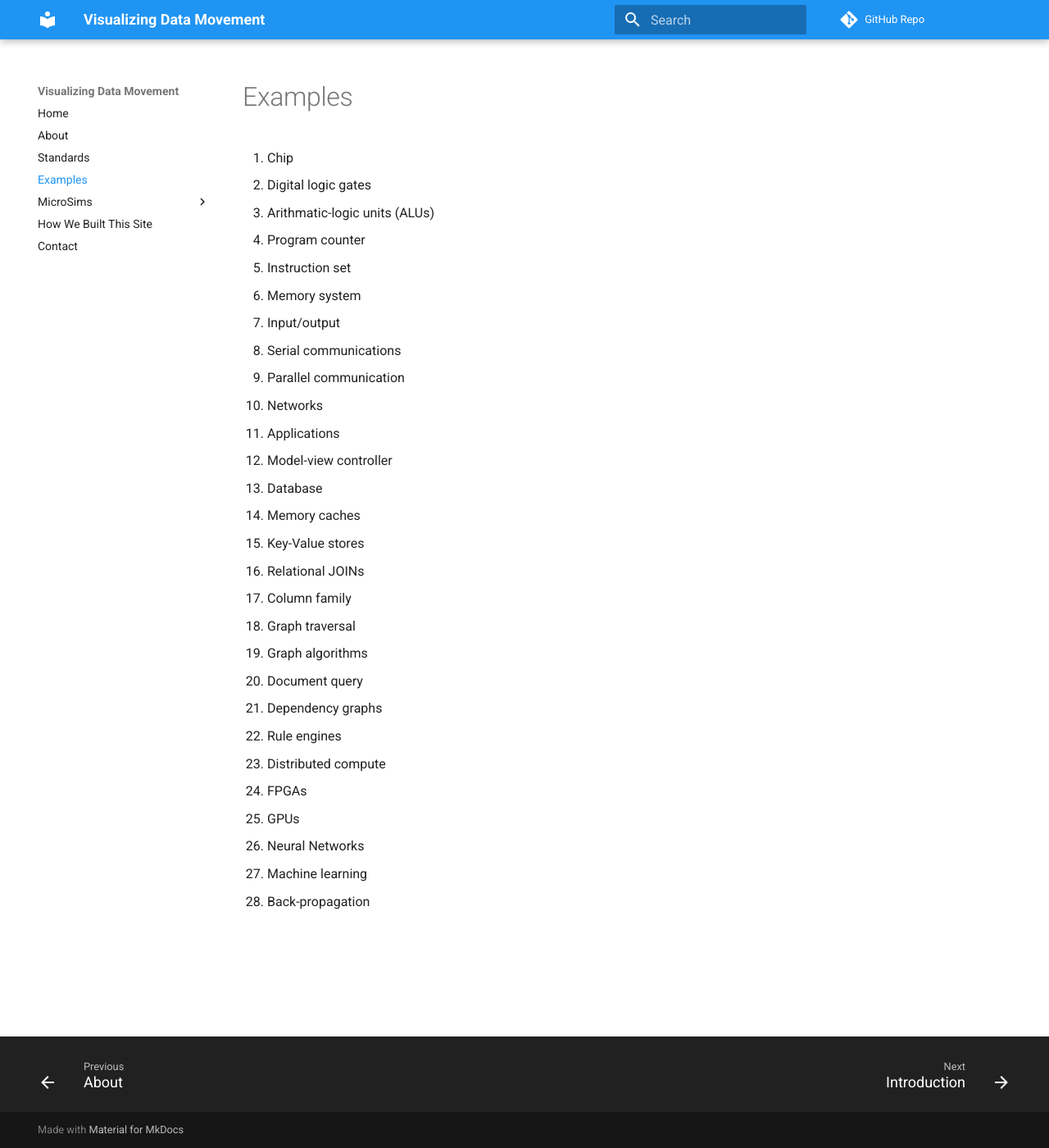
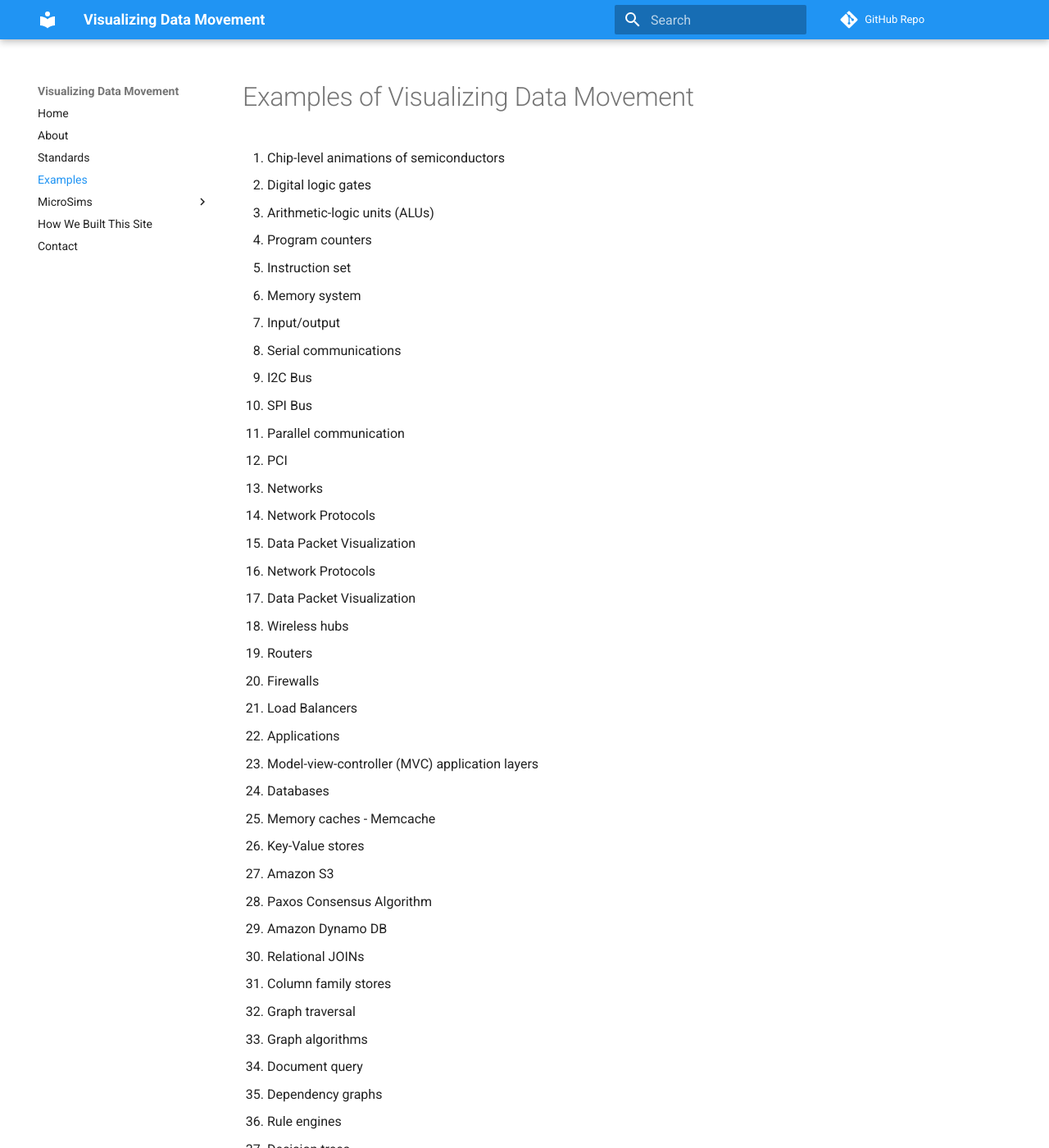
Before and after one commit to dmccreary/visualizing-data-movement, an MkDocs documentation site: the page built from docs/examples.md, in a window 1280 px wide and 1400 px high. Shown: the whole window at 82% size. Built offline with MkDocs 1.6.1 and Material for MkDocs 9.7.7, drawn with Linux system fonts in a browser that asks for light colours; comment, search, counter and statistics services are not loaded; some of the changed text lies outside the part shown.

Commit message:
updating content

```diff
--- a/docs/examples.md
+++ b/docs/examples.md
@@ -1,30 +1,61 @@
-# Examples
+# Examples of Visualizing Data Movement
 
-1. Chip
+1. Chip-level animations of semiconductors
 2. Digital logic gates
-3. Arithmatic-logic units (ALUs)
-4. Program counter
+3. Arithmetic-logic units (ALUs)
+4. Program counters
 5. Instruction set
 6. Memory system
 7. Input/output
 8. Serial communications
+9. I2C Bus
+10. SPI Bus
 9. Parallel communication
+10. PCI
 10. Networks
-11. Applications
-12. Model-view controller
-13. Database
-14. Memory caches
-15. Key-Value stores
-16. Relational JOINs
-17. Column family
+11. Network Protocols
+12. Data Packet Visualization
+13. Network Protocols
+14. Data Packet Visualization
+15. Wireless hubs
+16. Routers
+17. Firewalls
+18. Load Balancers
+18. Applications
+19. Model-view-controller (MVC) application layers
+20. Databases
+30. Memory caches - Memcache
+31. Key-Value stores
+32. Amazon S3
+33. Paxos Consensus Algorithm
+34. Amazon Dynamo DB
+34. Relational JOINs
+17. Column family stores
 18. Graph traversal
 19. Graph algorithms
 20. Document query
 21. Dependency graphs
 22. Rule engines
-24. Distributed compute
+23. Decision trees
+23. Workflow systems
+24. Business process mining
+24. Distributed compute systems
+25. Distributed Files Systems
+26. Network File Systems
+27. Hadoop Distributed File System
+24. Directory Services
+25. LDAP
+24. Security Protocols
+24. OAuth
+25. Threat detection systems
+26. Data loss protection
 25. FPGAs
 26. GPUs
 27. Neural Networks
 28. Machine learning
 29. Back-propagation
+30. Internet of Things
+31. MQTT
+32. Message Queues
+33. Fault Tolerant Computing
+34. Batch vs. Streaming data
```
Also changed, not shown: docs/about.md (+16 -4 lines), docs/index.md (+2 -0 lines), 1 other file.
